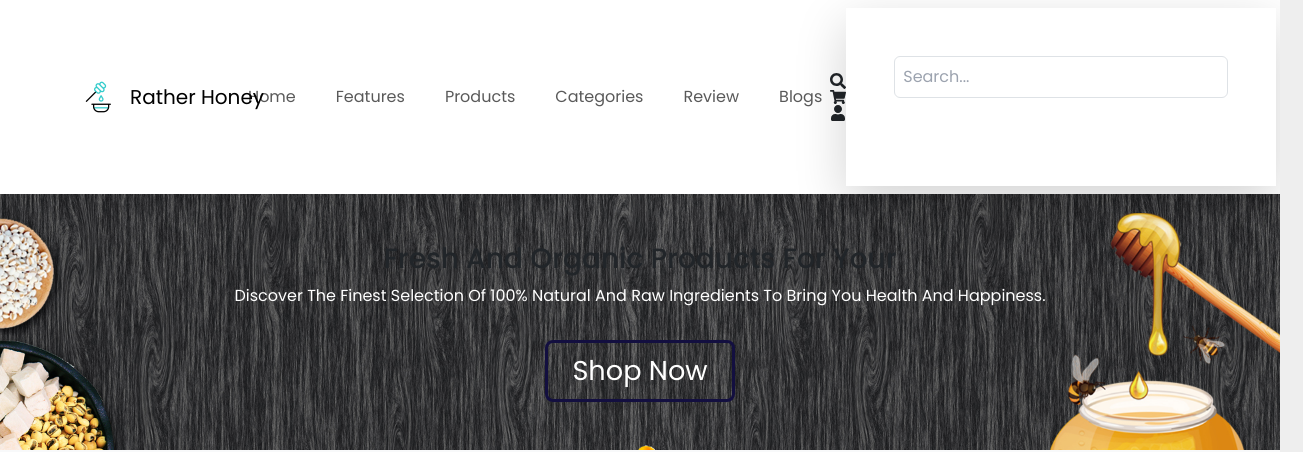
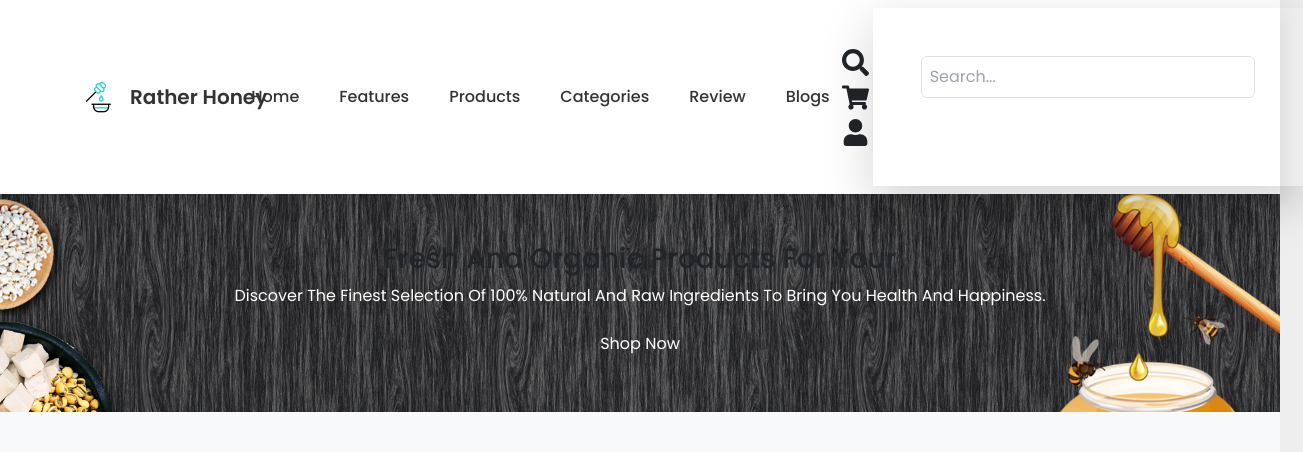
Before and after one commit to fab-c14/RatherHoney, a React (Vite) app in the folder rather-honey/: page / in a window 1280 px wide. Both pictures are taken after a click on the element 1189 px from the left and 17 px from the top of the page. Shown: the top 452 px of the page, 1303 px wide, since content can reach past the window. Built offline with nearby package versions, Linux system fonts and the light colour scheme.

Commit message:
styling updates added styled buttons

```diff
--- a/rather-honey/src/components/Features/Features.jsx
+++ b/rather-honey/src/components/Features/Features.jsx
@@ -5,7 +5,8 @@
 import featureImg1 from "../../assets/image/feature-img-1.png";
 import featureImg2 from "../../assets/image/feature-img-2.png";
 import featureImg3 from "../../assets/image/feature-img-3.png";
-import "./Features.css";
+
+import './Features.css';
 
 const FeaturesSection = () => {
   const features = [
@@ -54,7 +55,7 @@
                     <Card.Text className="text-gray-700">{feature.description}</Card.Text>
                     <button
                       href="#"
-                      className="btn bg-orange-500 text-black py-2 px-4 rounded-lg hover:text-white transition duration-300"
+                      className="bg-orange-500 text-black py-2 px-4 rounded-lg text-bold hover:text-white ring-4 ring-yellow-400 outline-none transition duration-300"
                     >
                       Read More
                     </button>
--- a/rather-honey/src/components/Header/Header.jsx
+++ b/rather-honey/src/components/Header/Header.jsx
@@ -6,6 +6,7 @@
 import cartImg1 from "../../assets/image/cart-img-1.png";
 import cartImg2 from "../../assets/image/cart-img-2.png";
 import cartImg3 from "../../assets/image/cart-img-3.png";
+import './Header.css';
 
 const Header = () => {
   const [showNavbar, setShowNavbar] = useState(false);
@@ -68,15 +69,15 @@
           </Nav>
 
           {/* Icons */}
-          <div className="flex gap-4 items-center relative">
+          <div className="flex gap-3 items-center relative">
             <DropdownIcon onClick={toggleSearch}>
-              <FaSearch />
+              <FaSearch  className="bg-gray-200 rounded-lg p-1 hover:bg-orange-600" size={35}/>
             </DropdownIcon>
             <DropdownIcon onClick={toggleCart}>
-              <FaShoppingCart />
+              <FaShoppingCart className="bg-gray-200 rounded-lg p-1 hover:bg-orange-600" size={35}/>
             </DropdownIcon>
             <DropdownIcon onClick={toggleUserDropdown}>
-              <FaUser />
+              <FaUser className="bg-gray-200 rounded-lg p-1 hover:bg-orange-600" size={35}/>
             </DropdownIcon>
           </div>
         </Navbar.Collapse>
@@ -140,7 +141,7 @@
 const DropdownIcon = ({ children, onClick }) => (
   <div
     onClick={onClick}
-    className="text-2xl text-gray-900 cursor-pointer hover:text-orange-500 transition duration-300"
+    className="text-2xl text-gray-900 cursor-pointer hover:text-white"
   >
     {children}
   </div>
@@ -149,7 +150,7 @@
 // Dropdown Wrapper Component
 const DropdownWrapper = ({ children, position }) => (
   <div
-    className={`absolute top-[110%] ${position} bg-white p-5 rounded-lg shadow-lg transition-all duration-300 ease-in-out z-50`}
+    className={`absolute top-[110%] ${position} p-5 rounded-lg shadow-lg z-50 bg-gray-500`}
   >
     {children}
   </div>
--- a/rather-honey/src/components/Home/Home.jsx
+++ b/rather-honey/src/components/Home/Home.jsx
@@ -19,12 +19,12 @@
                 Discover the finest selection of 100% natural and raw ingredients to bring you health and happiness.
               </p>
               {/* Button */}
-              <Button
+              <button
                 href="#"
-                className="shop-now-btn bg-orange-500 text-white py-2 px-4 rounded-lg hover:bg-orange-600 transition duration-300"
+                className="shop-now-btn ring-4 ring-yellow-200 text-white py-2 px-4 rounded-lg hover:bg-orange-600 transition duration-300 b"
               >
                 Shop Now
-              </Button>
+              </button>
             </div>
           </Col>
 
```
Also changed, not shown: 1 other file (tests, documents, lock files or other folders).
